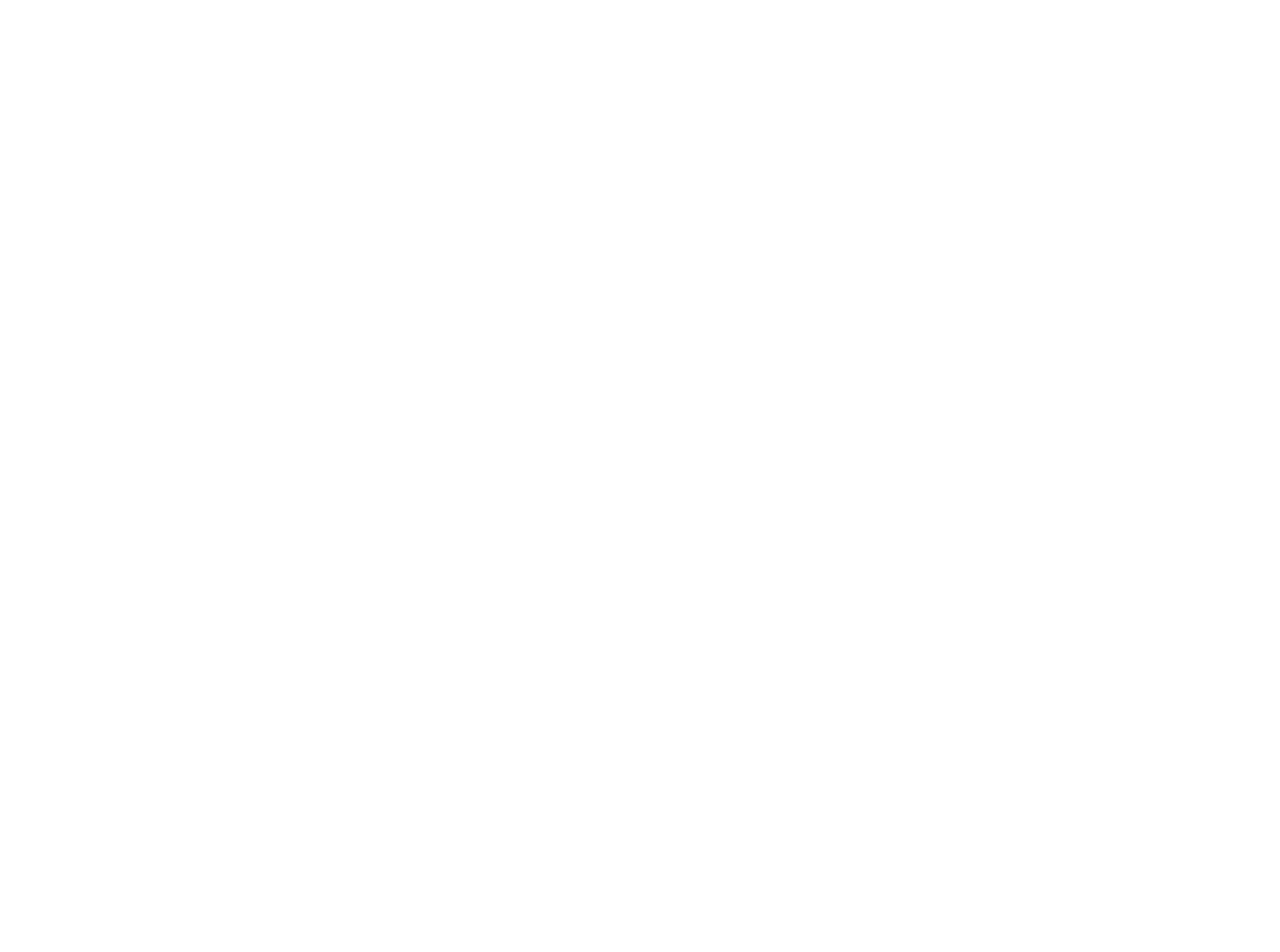
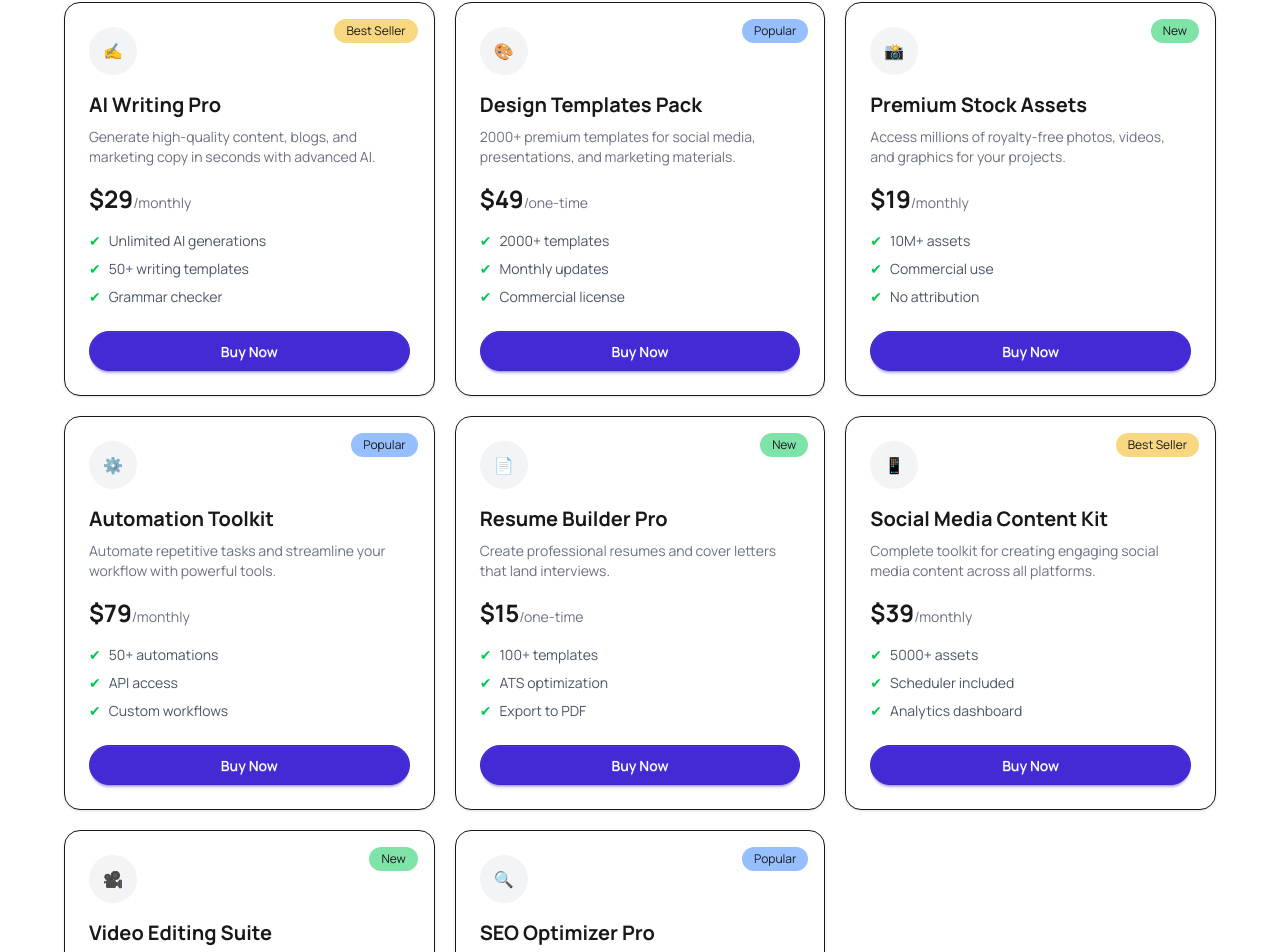
Before and after one commit to nazmul-conqueror/Assignment_6, a React (Vite) app: page / in a window 1280 px wide. Shown: the part 1059-2011 px from the top of the page. Before the commit the page ends 957 px from the top, so only its background shows below. Built offline with nearby package versions, Linux system fonts and the light colour scheme.

Commit message:
product card add

```diff
--- /dev/null
+++ b/public/digitools.json
@@ -0,0 +1,122 @@
+[
+  {
+    "id": 1,
+    "name": "AI Writing Pro",
+    "description": "Generate high-quality content, blogs, and marketing copy in seconds with advanced AI.",
+    "price": 29,
+    "period": "monthly",
+    "tag": "Best Seller",
+    "tagType": "best seller",
+    "features": [
+      "Unlimited AI generations",
+      "50+ writing templates",
+      "Grammar checker"
+    ],
+    "icon": "✍️"
+  },
+  {
+    "id": 2,
+    "name": "Design Templates Pack",
+    "description": "2000+ premium templates for social media, presentations, and marketing materials.",
+    "price": 49,
+    "period": "one-time",
+    "tag": "Popular",
+    "tagType": "popular",
+    "features": [
+      "2000+ templates",
+      "Monthly updates",
+      "Commercial license"
+    ],
+    "icon": "🎨"
+  },
+  {
+    "id": 3,
+    "name": "Premium Stock Assets",
+    "description": "Access millions of royalty-free photos, videos, and graphics for your projects.",
+    "price": 19,
+    "period": "monthly",
+    "tag": "New",
+    "tagType": "new",
+    "features": [
+      "10M+ assets",
+      "Commercial use",
+      "No attribution"
+    ],
+    "icon": "📸"
+  },
+  {
+    "id": 4,
+    "name": "Automation Toolkit",
+    "description": "Automate repetitive tasks and streamline your workflow with powerful tools.",
+    "price": 79,
+    "period": "monthly",
+    "tag": "Popular",
+    "tagType": "popular",
+    "features": [
+      "50+ automations",
+      "API access",
+      "Custom workflows"
+    ],
+    "icon": "⚙️"
+  },
+  {
+    "id": 5,
+    "name": "Resume Builder Pro",
+    "description": "Create professional resumes and cover letters that land interviews.",
+    "price": 15,
+    "period": "one-time",
+    "tag": "New",
+    "tagType": "new",
+    "features": [
+      "100+ templates",
+      "ATS optimization",
+      "Export to PDF"
+    ],
+    "icon": "📄"
+  },
+  {
+    "id": 6,
+    "name": "Social Media Content Kit",
+    "description": "Complete toolkit for creating engaging social media content across all platforms.",
+    "price": 39,
+    "period": "monthly",
+    "tag": "Best Seller",
+    "tagType": "best seller",
+    "features": [
+      "5000+ assets",
+      "Scheduler included",
+      "Analytics dashboard"
+    ],
+    "icon": "📱"
+  },
+  {
+    "id": 7,
+    "name": "Video Editing Suite",
+    "description": "Professional video editing tools with AI-powered features and effects.",
+    "price": 59,
+    "period": "monthly",
+    "tag": "New",
+    "tagType": "new",
+    "features": [
+      "AI auto-editing",
+      "4K export support",
+      "Stock footage library"
+    ],
+    "icon": "🎥"
+  },
+  {
+    "id": 8,
+    "name": "SEO Optimizer Pro",
+    "description": "Boost your website ranking with advanced SEO analysis and recommendations.",
+    "price": 25,
+    "period": "monthly",
+    "tag": "Popular",
+    "tagType": "popular",
+    "features": [
+      "Keyword research",
+      "Competitor analysis",
+      "Real-time tracking"
+    ],
+    "icon": "🔍"
+  }
+]
--- a/src/App.jsx
+++ b/src/App.jsx
@@ -1,18 +1,49 @@
 
+import { Suspense, useState } from 'react'
 import './App.css'
 import HeroSection from './Component/HeroSection'
 import Navbar from './Component/Navbar'
+import ProductSection from './Component/ProductSection'
 import RatingSection from './Component/RatingSection'
+import Cart from './Component/Cart'
+
+ const getProducts = async () =>{
+    const res = await fetch('/digitools.json')
+    return res.json()
+  };
+
+
+  const productPromise = getProducts();
+
+
 
 function App() {
+  const [activeTab, setActiveTab] = useState("product")
+  console.log(activeTab)
+
+  return (
 
 
-  return (
     <>
 
     <Navbar/>
     <HeroSection/>
     <RatingSection/>
+
+    <div>
+        {/* name of each tab group should be unique */}
+<div className="tabs tabs-box justify-center bg-transparent">
+  <input onClick={()=>setActiveTab("product")} type="radio" name="my_tabs_1" className="tab  rounded-full w-40" aria-label="Products" defaultChecked/>
+  <input onClick={()=>setActiveTab("cart")} type="radio" name="my_tabs_1" className="tab rounded-full w-40" aria-label="Cart"  />
+
+</div>
+      </div>
+
+
+   {activeTab === "product" && <ProductSection productPromise={productPromise} />}
+
+   {activeTab === "cart" && <Cart productPromise={productPromise}/>}
+
 
 
 
--- /dev/null
+++ b/src/Component/Cart.jsx
@@ -0,0 +1,11 @@
+import React from 'react';
+
+const Cart = () => {
+    return (
+        <div>
+            <h2 className='text-6xl text-center'>Cart is empty</h2>
+        </div>
+    );
+};
+
+export default Cart;
--- /dev/null
+++ b/src/Component/ProductCard.jsx
@@ -0,0 +1,63 @@
+import React, { useState } from 'react';
+
+const ProductCard = ({ product }) => {
+    const [buyNow, setBuyNow] = useState(false)
+
+    const handleBuyNow = () =>{
+        setBuyNow(true)
+
+
+    }
+
+
+    const tagColors = {
+        'Best Seller': 'bg-yellow-500/50 text-yello',
+        'Popular': 'bg-blue-500/50 text-blue',
+        'New': 'bg-green-500/50 text-green',
+    };
+    const tagClass = tagColors[product.tag];
+
+
+    return (
+        <div>
+            <div className="max-w-sm p-6 rounded-2xl border shadow-sm bg-white relative">
+
+                <span className={`absolute top-4 right-4 text-xs  px-3 py-1 rounded-full ${tagClass}`}>
+                    {product.tag}
+                </span>
+
+                <div className="w-12 h-12 flex items-center justify-center rounded-full bg-gray-100 mb-4">
+                    {product.icon}
+                </div>
+
+                <h2 className="text-xl font-bold mb-2">{product.name}</h2>
+
+                <p className="text-gray-500 text-sm mb-4">
+                    {product.description}
+                </p>
+
+                <p className="text-2xl font-bold mb-4">
+                    ${product.price}<span className="text-sm font-normal text-gray-500">/{product.period}</span>
+                </p>
+
+                <ul className="space-y-2 mb-6">
+                    {product.features.map((feature) => (
+                        <li
+                            className="flex items-center gap-2 text-sm text-gray-600"
+                        >
+                            <span className="text-green-500">✔</span> {feature}
+                        </li>
+                    ))}
+                </ul>
+
+                <button onClick={handleBuyNow} className=" btn btn-primary w-full py-3 rounded-full text-white font-semibold">
+                    {buyNow ? "Added to Cart": "Buy Now" }
+                </button>
+
+            </div>
+
+        </div>
+    );
+};
+
+export default ProductCard;
--- /dev/null
+++ b/src/Component/ProductSection.jsx
@@ -0,0 +1,30 @@
+import React, { use,} from 'react';
+import ProductCard from './ProductCard';
+
+const ProductSection = ({productPromise}) => {
+    const products = use(productPromise);
+    // console.log(products)
+
+
+
+    return (
+        <div className='mb-20 w-6xl mx-auto'>
+            <div className='text-center'>
+                <h2 className='text-2xl font-bold'>Premium Digital Tools</h2>
+            <p className='text-gray-500'>Choose from our curated collection of premium digital products designed
+            to boost your productivity and creativity.</p></div>
+            <div>
+            <div className='grid sm:grid-cols-1  md:grid-cols-2 lg:grid-cols-3 gap-5 mt-10' >
+          {products.map((product) => (
+            <ProductCard key={product.id} product={product} />
+
+            ))}
+            </div >
+
+            </div>
+
+        </div>
+    );
+};
+
+export default ProductSection;
--- a/src/Component/RatingSection.jsx
+++ b/src/Component/RatingSection.jsx
@@ -2,23 +2,23 @@
 
 const RatingSection = () => {
     return (
-     <div class="bg-linear-to-r from-indigo-600 to-purple-600  text-white py-8 rounded-md mb-30">
+     <div className="bg-linear-to-r from-indigo-600 to-purple-600  text-white py-8 rounded-md mb-20">
 
-  <div class="max-w-5xl mx-auto grid grid-cols-3 text-center divide-x divide-white/30">
+  <div className="max-w-5xl mx-auto grid grid-cols-3 text-center divide-x divide-white/30">
 
     <div>
-      <h2 class="text-4xl font-bold">50K+</h2>
-      <p class="text-sm opacity-80">Active Users</p>
+      <h2 className="text-4xl font-bold">50K+</h2>
+      <p className="text-sm opacity-80">Active Users</p>
     </div>
 
     <div>
-      <h2 class="text-4xl font-bold">200+</h2>
-      <p class="text-sm opacity-80">Premium Tools</p>
+      <h2 className="text-4xl font-bold">200+</h2>
+      <p className="text-sm opacity-80">Premium Tools</p>
     </div>
 
     <div>
-      <h2 class="text-4xl font-bold">4.9</h2>
-      <p class="text-sm opacity-80">Rating</p>
+      <h2 className="text-4xl font-bold">4.9</h2>
+      <p className="text-sm opacity-80">Rating</p>
     </div>
 
   </div>
```
